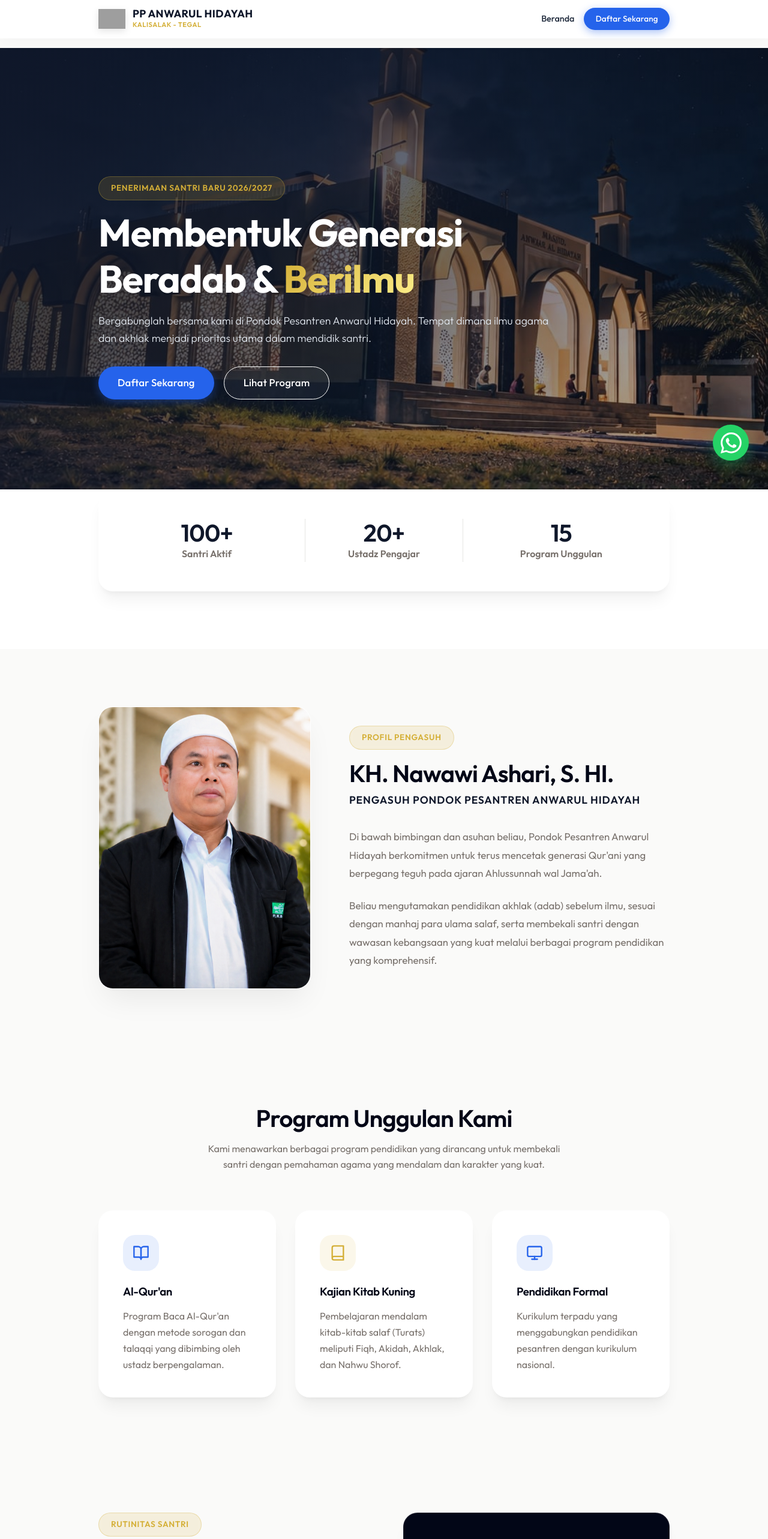
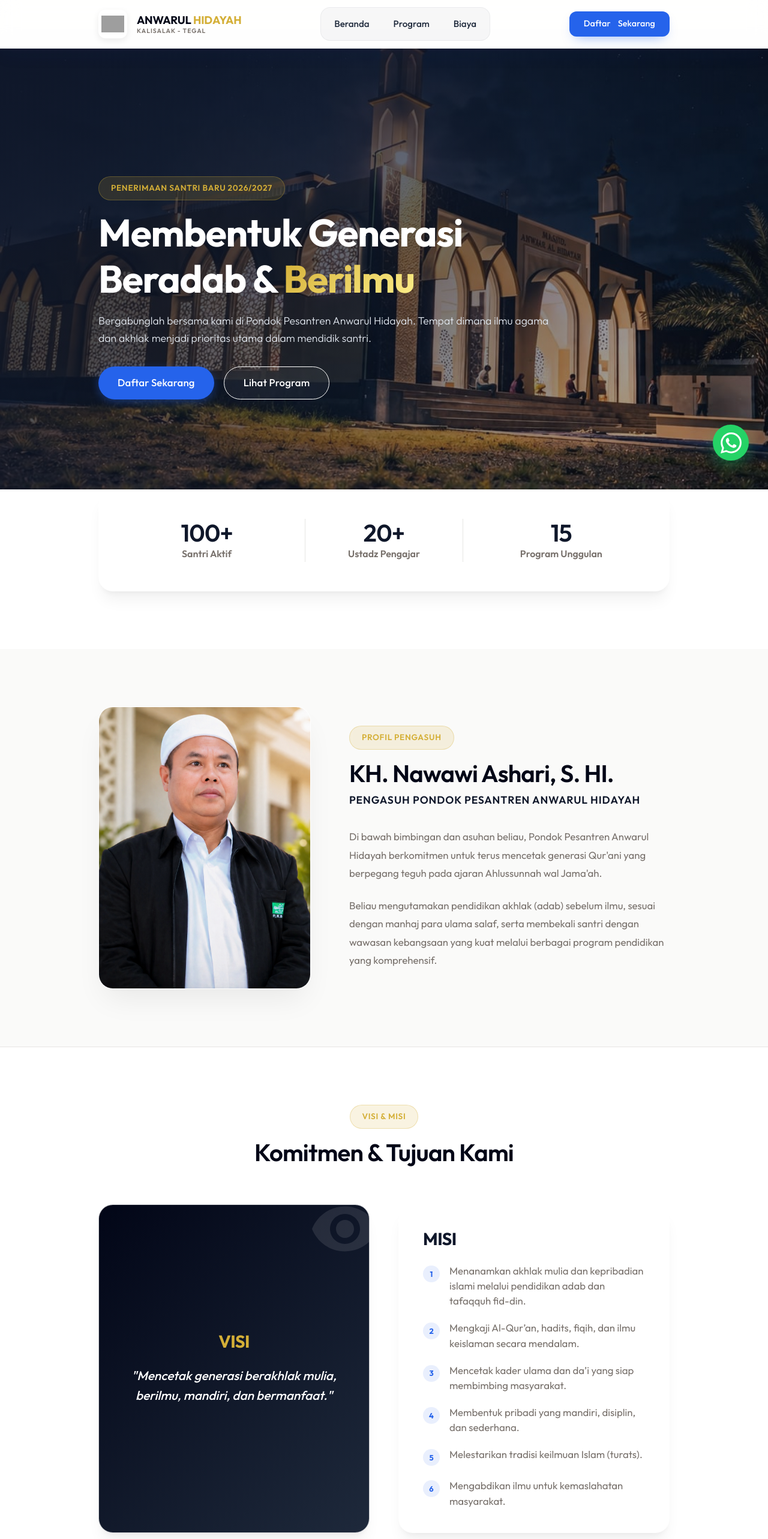
Before and after one commit to develzy/anwarulhidayah, a Next.js app: page / in a window 1280 px wide. Shown: the top 2566 px of the page at 60% size. Built offline with nearby package versions, Linux system fonts and the light colour scheme; grey boxes are pictures that could not be loaded.

Commit message:
feat: add Visi Misi section, modernize header, and add TikTok link

```diff
--- a/src/app/globals.css
+++ b/src/app/globals.css
@@ -22,8 +22,9 @@
   --shadow-lg: 0 20px 25px -5px rgb(0 0 0 / 0.05), 0 8px 10px -6px rgb(0 0 0 / 0.05);
   --shadow-xl: 0 25px 50px -12px rgb(0 0 0 / 0.08);
 
-  --glass: rgba(255, 255, 255, 0.7);
-  --glass-border: rgba(255, 255, 255, 0.4);
+  --glass: rgba(255, 255, 255, 0.85);
+  --glass-border: rgba(255, 255, 255, 0.5);
+  --glass-shadow: 0 8px 32px 0 rgba(31, 38, 135, 0.07);
 }
 
 html {
@@ -229,16 +230,51 @@ img {
 
 .glass-nav {
   width: 100%;
-  background: rgba(255, 255, 255, 0.9);
-  backdrop-filter: blur(12px);
-  -webkit-backdrop-filter: blur(12px);
+  background: var(--glass);
+  backdrop-filter: blur(16px);
+  -webkit-backdrop-filter: blur(16px);
   border-bottom: 1px solid var(--glass-border);
   position: fixed;
   top: 0;
   left: 0;
   z-index: 1000;
-  box-shadow: 0 4px 30px rgba(0, 0, 0, 0.03);
+  box-shadow: var(--glass-shadow);
+  transition: all 0.3s ease;
 }
+
+.nav-link {
+  color: var(--primary-light);
+  font-size: 0.95rem;
+  font-weight: 500;
+  padding: 0.5rem 1rem;
+  border-radius: 0.75rem;
+  transition: all 0.3s ease;
+  position: relative;
+}
+
+.nav-link:hover {
+  color: var(--accent);
+  background: rgba(37, 99, 235, 0.05);
+}
+
+.nav-link::after {
+  content: '';
+  position: absolute;
+  bottom: 8px;
+  left: 1rem;
+  right: 1rem;
+  height: 2px;
+  background: var(--accent);
+  transform: scaleX(0);
+  transition: transform 0.3s ease;
+  transform-origin: right;
+}
+
+.nav-link:hover::after {
+  transform: scaleX(1);
+  transform-origin: left;
+}
+
 
 main {
   padding-top: 80px; /* Offset for fixed header */
--- a/src/app/layout.tsx
+++ b/src/app/layout.tsx
@@ -28,18 +28,70 @@ export default function RootLayout({
     <html lang="id" className={outfit.variable}>
       <body suppressHydrationWarning>
         <header className="glass-nav">
-          <div className="container stack-on-mobile center-on-mobile" style={{ display: 'flex', justifyContent: 'space-between', alignItems: 'center', padding: '0.75rem 1.5rem', gap: '0.75rem' }}>
-            <Link href="/" style={{ display: 'flex', alignItems: 'center', gap: '0.75rem', transition: 'transform 0.3s ease' }} className="hover-lift">
-              <Image src="/logo.png" alt="Logo PP Anwarul Hidayah" width={45} height={45} style={{ filter: 'drop-shadow(0 4px 6px rgba(0,0,0,0.1))' }} />
-              <div style={{ textAlign: 'left' }}>
-                <h3 style={{ margin: 0, fontSize: '1.1rem', color: 'var(--primary)', letterSpacing: '0.02em', fontWeight: 700, lineHeight: 1.2 }}>PP ANWARUL HIDAYAH</h3>
-                <p className="hide-on-mobile" style={{ margin: 0, fontSize: '0.7rem', color: 'var(--secondary)', fontWeight: 600, letterSpacing: '0.05em' }}>KALISALAK - TEGAL</p>
+          <div className="container" style={{
+            display: 'flex',
+            justifyContent: 'space-between',
+            alignItems: 'center',
+            padding: '0.75rem 1.5rem',
+            height: '80px'
+          }}>
+            {/* Logo Section */}
+            <Link href="/" style={{
+              display: 'flex',
+              alignItems: 'center',
+              gap: '1rem',
+              transition: 'all 0.3s cubic-bezier(0.16, 1, 0.3, 1)'
+            }} className="hover-lift">
+              <div style={{
+                position: 'relative',
+                width: '48px',
+                height: '48px',
+                background: 'white',
+                borderRadius: '12px',
+                padding: '4px',
+                boxShadow: '0 4px 12px rgba(0,0,0,0.08)',
+                display: 'flex',
+                alignItems: 'center',
+                justifyContent: 'center'
+              }}>
+                <Image src="/logo.png" alt="Logo PP Anwarul Hidayah" width={38} height={38} priority />
+              </div>
+              <div style={{ textAlign: 'left', lineHeight: 1.1 }}>
+                <h3 style={{ margin: 0, fontSize: '1.15rem', color: 'var(--primary-dark)', letterSpacing: '-0.01em', fontWeight: 800 }}>
+                  ANWARUL <span style={{ color: 'var(--secondary)' }}>HIDAYAH</span>
+                </h3>
+                <p className="hide-on-mobile" style={{ margin: '2px 0 0 0', fontSize: '0.65rem', color: 'var(--text-muted)', fontWeight: 600, letterSpacing: '0.1em', textTransform: 'uppercase' }}>
+                  Kalisalak - Tegal
+                </p>
               </div>
             </Link>
-            <nav style={{ display: 'flex', gap: '1rem', fontWeight: 500, alignItems: 'center' }}>
-              <Link href="/" className="hide-on-mobile" style={{ color: 'var(--primary-light)', fontSize: '0.9rem' }}>Beranda</Link>
-              <Link href="/pendaftaran" className="btn btn-primary" style={{ padding: '0.5rem 1.2rem', fontSize: '0.85rem' }}>Daftar Sekarang</Link>
+
+            {/* Desktop Navigation */}
+            <nav className="hide-on-mobile" style={{
+              display: 'flex',
+              gap: '0.5rem',
+              alignItems: 'center',
+              background: 'rgba(15, 23, 42, 0.03)',
+              padding: '0.4rem',
+              borderRadius: '1rem',
+              border: '1px solid rgba(15, 23, 42, 0.05)'
+            }}>
+              <Link href="/" className="nav-link">Beranda</Link>
+              <Link href="/#program" className="nav-link">Program</Link>
+              <Link href="/#biaya" className="nav-link">Biaya</Link>
             </nav>
+
+            {/* CTA Section */}
+            <div style={{ display: 'flex', alignItems: 'center', gap: '1rem' }}>
+              <Link href="/pendaftaran" className="btn btn-primary" style={{
+                padding: '0.6rem 1.5rem',
+                fontSize: '0.9rem',
+                borderRadius: '0.75rem',
+                boxShadow: '0 10px 20px -10px rgba(37, 99, 235, 0.5)'
+              }}>
+                Daftar <span className="hide-on-mobile">Sekarang</span>
+              </Link>
+            </div>
           </div>
         </header>
 
@@ -72,6 +124,10 @@ export default function RootLayout({
                   {/* Instagram */}
                   <a href="https://www.instagram.com/pondokanwarulhidayah?igsh=MWozY2R6bm96MGtibw==" target="_blank" rel="noopener noreferrer" style={{ width: '40px', height: '40px', borderRadius: '50%', background: '#1e293b', display: 'flex', alignItems: 'center', justifyContent: 'center', color: 'white', transition: 'all 0.3s' }}>
                     <svg width="18" height="18" fill="currentColor" viewBox="0 0 24 24"><path d="M12 2.163c3.204 0 3.584.012 4.85.07 3.252.148 4.771 1.691 4.919 4.919.058 1.265.069 1.645.069 4.849 0 3.205-.012 3.584-.069 4.849-.149 3.225-1.664 4.771-4.919 4.919-1.266.058-1.644.07-4.85.07-3.204 0-3.584-.012-4.849-.07-3.26-.149-4.771-1.699-4.919-4.92-.058-1.265-.07-1.644-.07-4.849 0-3.204.013-3.583.07-4.849.149-3.227 1.664-4.771 4.919-4.919 1.266-.057 1.645-.069 4.849-.069zm0-2.163c-3.259 0-3.667.014-4.947.072-4.358.2-6.78 2.618-6.98 6.98-.059 1.281-.073 1.689-.073 4.948 0 3.259.014 3.668.072 4.948.2 4.358 2.618 6.78 6.98 6.98 1.281.058 1.689.072 4.948.072 3.259 0 3.668-.014 4.948-.072 4.354-.2 6.782-2.618 6.979-6.98.059-1.28.073-1.689.073-4.948 0-3.259-.014-3.667-.072-4.947-.196-4.354-2.617-6.78-6.979-6.98-1.281-.059-1.69-.073-4.949-.073zm0 5.838c-3.403 0-6.162 2.759-6.162 6.162s2.759 6.163 6.162 6.163 6.162-2.759 6.162-6.163c0-3.403-2.759-6.162-6.162-6.162zm0 10.162c-2.209 0-4-1.79-4-4 0-2.209 1.791-4 4-4s4 1.791 4 4c0 2.21-1.791 4-4 4zm6.406-11.845c-.796 0-1.441.645-1.441 1.44s.645 1.44 1.441 1.44c.795 0 1.439-.645 1.439-1.44s-.644-1.44-1.439-1.44z" /></svg>
+                  </a>
+                  {/* TikTok */}
+                  <a href="https://www.tiktok.com/@pondokanwarulhida" target="_blank" rel="noopener noreferrer" style={{ width: '40px', height: '40px', borderRadius: '50%', background: '#1e293b', display: 'flex', alignItems: 'center', justifyContent: 'center', color: 'white', transition: 'all 0.3s' }}>
+                    <svg width="18" height="18" fill="currentColor" viewBox="0 0 24 24"><path d="M12.525.02c1.31-.036 2.612.01 3.91-.043 0 1.226.012 2.452-.004 3.678.707.016 1.415.064 2.113.156.633.085 1.258.239 1.85.482.01 1.203.007 2.406.006 3.61-.53-.116-1.065-.213-1.61-.275-.762-.09-1.526-.08-2.286.03V14a4.545 4.545 0 0 1-5.7 4.356A4.545 4.545 0 1 1 14.85 14h1.44a6 6 0 1 0-7.74 5.76c.01 0 .014 0 .014.02V4.48c1.82.093 3.497 1.1 4.55 2.62 0-2.32-.009-4.64-.01-6.96-.15-.044-.3-.08-.45-.12z" /></svg>
                   </a>
                   {/* WhatsApp Channel */}
                   <a href="https://whatsapp.com/channel/0029Vb7Xc5f5kg7AWFRYxX2W" target="_blank" rel="noopener noreferrer" style={{ width: '40px', height: '40px', borderRadius: '50%', background: '#1e293b', display: 'flex', alignItems: 'center', justifyContent: 'center', color: 'white', transition: 'all 0.3s' }}>
--- a/src/app/page.tsx
+++ b/src/app/page.tsx
@@ -116,6 +116,73 @@ export default function Home() {
               <p style={{ color: 'var(--text-muted)', lineHeight: 1.8, fontSize: '1.05rem' }}>
                 Beliau mengutamakan pendidikan akhlak (adab) sebelum ilmu, sesuai dengan manhaj para ulama salaf, serta membekali santri dengan wawasan kebangsaan yang kuat melalui berbagai program pendidikan yang komprehensif.
               </p>
+            </div>
+          </div>
+        </div>
+      </section>
+
+      {/* Visi Misi Section */}
+      <section className="section" style={{ background: 'var(--surface)', borderTop: '1px solid var(--border)' }}>
+        <div className="container">
+          <div style={{ textAlign: 'center', marginBottom: '4rem' }}>
+            <span className="badge" style={{ marginBottom: '1rem' }}>Visi & Misi</span>
+            <h2 style={{ fontSize: '2.5rem', marginBottom: '1rem' }}>Komitmen & Tujuan Kami</h2>
+          </div>
+
+          <div className="gap-responsive" style={{ display: 'grid', gridTemplateColumns: 'repeat(auto-fit, minmax(300px, 1fr))', gap: '3rem' }}>
+            {/* Visi Card */}
+            <div className="card" style={{
+              background: 'linear-gradient(135deg, var(--primary-dark) 0%, var(--primary-light) 100%)',
+              color: 'white',
+              display: 'flex',
+              flexDirection: 'column',
+              justifyContent: 'center',
+              textAlign: 'center',
+              position: 'relative',
+              overflow: 'hidden'
+            }}>
+              <div style={{ position: 'absolute', top: '-20px', right: '-20px', opacity: 0.1 }}>
+                <svg width="120" height="120" fill="currentColor" viewBox="0 0 24 24"><path d="M12 4.5C7 4.5 2.73 7.61 1 12c1.73 4.39 6 7.5 11 7.5s9.27-3.11 11-7.5c-1.73-4.39-6-7.5-11-7.5zM12 17c-2.76 0-5-2.24-5-5s2.24-5 5-5 5 2.24 5 5-2.24 5-5 5zm0-8c-1.66 0-3 1.34-3 3s1.34 3 3 3 3-1.34 3-3-1.34-3-3-3z"/></svg>
+              </div>
+              <h3 style={{ color: 'var(--secondary)', fontSize: '1.8rem', marginBottom: '1.5rem', fontWeight: 700 }}>VISI</h3>
+              <p style={{ fontSize: '1.3rem', lineHeight: 1.6, fontWeight: 500, fontStyle: 'italic' }}>
+                "Mencetak generasi berakhlak mulia, berilmu, mandiri, dan bermanfaat."
+              </p>
+            </div>
+
+            {/* Misi List */}
+            <div className="card">
+              <h3 style={{ color: 'var(--primary)', fontSize: '1.8rem', marginBottom: '1.5rem', fontWeight: 700 }}>MISI</h3>
+              <ul style={{ display: 'flex', flexDirection: 'column', gap: '1.25rem' }}>
+                {[
+                  "Menanamkan akhlak mulia dan kepribadian islami melalui pendidikan adab dan tafaqquh fid-din.",
+                  "Mengkaji Al-Qur’an, hadits, fiqih, dan ilmu keislaman secara mendalam.",
+                  "Mencetak kader ulama dan da’i yang siap membimbing masyarakat.",
+                  "Membentuk pribadi yang mandiri, disiplin, dan sederhana.",
+                  "Melestarikan tradisi keilmuan Islam (turats).",
+                  "Mengabdikan ilmu untuk kemaslahatan masyarakat."
+                ].map((item, index) => (
+                  <li key={index} style={{ display: 'flex', gap: '1rem', alignItems: 'flex-start' }}>
+                    <div style={{
+                      width: '28px',
+                      height: '28px',
+                      borderRadius: '50%',
+                      background: 'rgba(37, 99, 235, 0.1)',
+                      color: 'var(--accent)',
+                      display: 'flex',
+                      alignItems: 'center',
+                      justifyContent: 'center',
+                      flexShrink: 0,
+                      marginTop: '4px',
+                      fontSize: '0.8rem',
+                      fontWeight: 700
+                    }}>
+                      {index + 1}
+                    </div>
+                    <p style={{ color: 'var(--text-muted)', fontSize: '1.05rem', lineHeight: 1.5 }}>{item}</p>
+                  </li>
+                ))}
+              </ul>
             </div>
           </div>
         </div>
@@ -249,7 +316,7 @@ export default function Home() {
       </section>
 
       {/* Pricing Section */}
-      <section className="section" style={{ background: 'var(--surface)', borderTop: '1px solid var(--border)', borderBottom: '1px solid var(--border)' }}>
+      <section id="biaya" className="section" style={{ background: 'var(--surface)', borderTop: '1px solid var(--border)', borderBottom: '1px solid var(--border)' }}>
         <div className="container">
           <div style={{ textAlign: 'center', marginBottom: '4rem' }}>
             <span className="badge" style={{ marginBottom: '1rem' }}>Transparansi Biaya</span>
```
